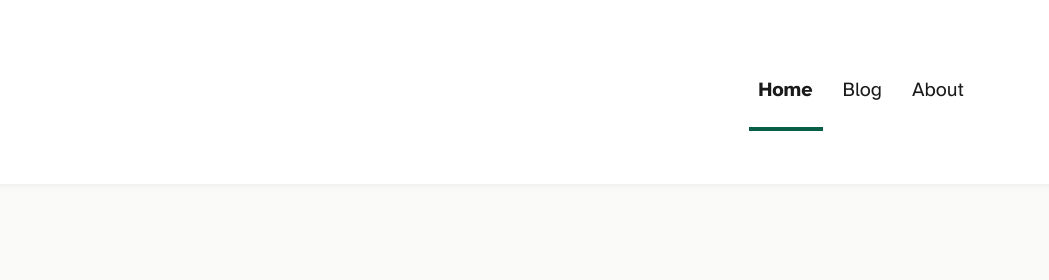
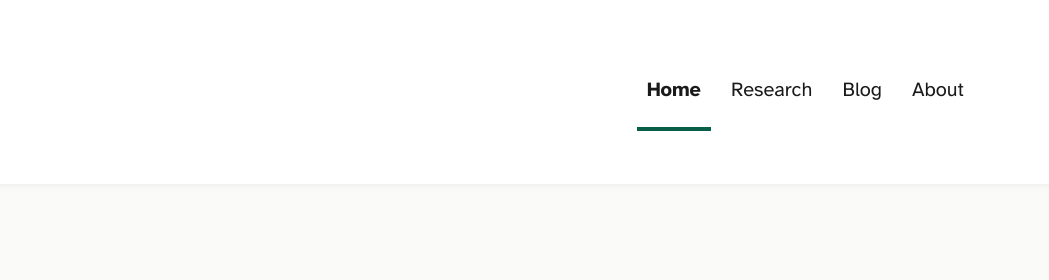
Before and after one commit to sklasfeld/chromekey-site, an Astro site: page / in a window 1280 px wide. Shown: the top 280 px of the page, 114-1163 px from the left. Built offline with nearby package versions, Linux system fonts and the light colour scheme; Astro itself is replaced by a stand-in of ours; some icons are missing.

Commit message:
added research page to main navigation

```diff
--- a/src/components/Header.astro
+++ b/src/components/Header.astro
@@ -23,6 +23,7 @@ import { Icon } from "astro-icon/components";
     <div class="nav-items">
       <div class="internal-links">
         <HeaderLink href="/">Home</HeaderLink>
+        <HeaderLink href="/research">Research</HeaderLink>
         <HeaderLink href="/blog">Blog</HeaderLink>
         <HeaderLink href="/about">About</HeaderLink>
       </div>
```
